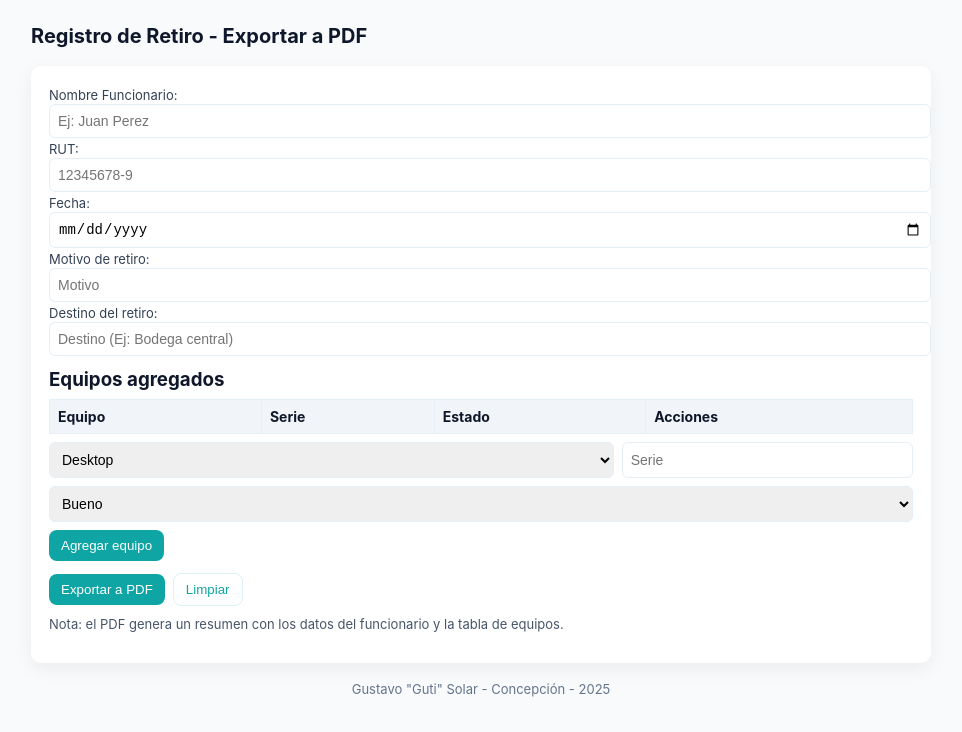
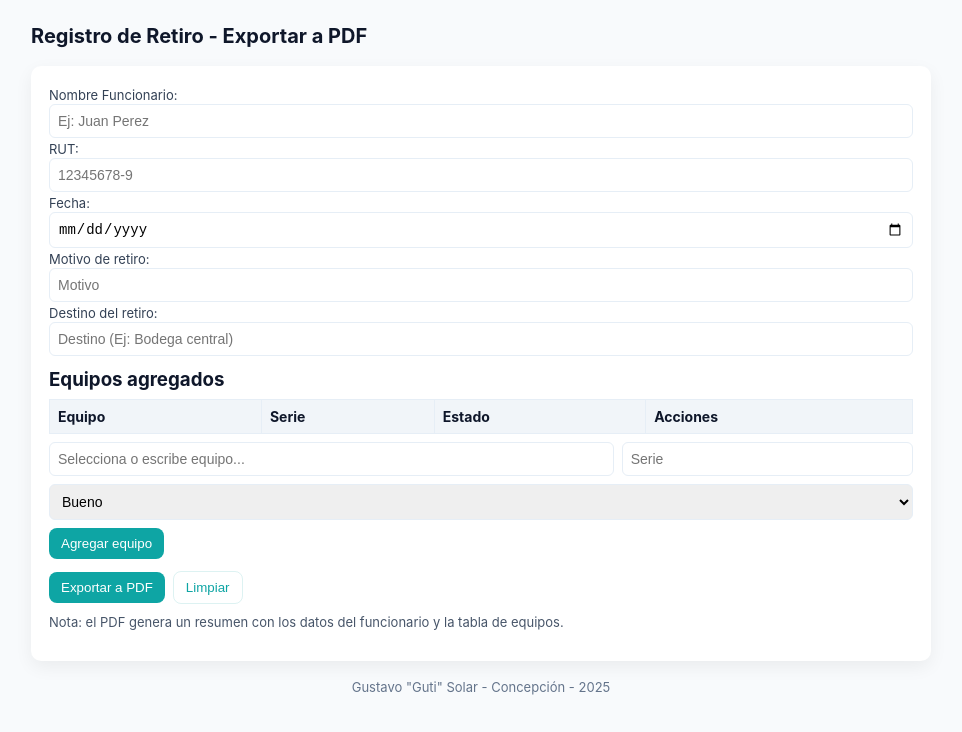
Before and after one commit to Gutischi98/appretiros, a website: page index.html in a window 1280 px wide. Shown: the whole page, without its empty margins (159-1121 px from the left). Drawn offline with nearby package versions, Linux system fonts and the light colour scheme.

Commit message:
Replace select with input and add datalist

```diff
--- a/index.html
+++ b/index.html
@@ -55,6 +55,7 @@
         border-radius: 6px;
         border: 1px solid #e6eef6;
         font-size: 14px;
+        box-sizing: border-box; /* Asegura que el padding no deforme el input */
       }
       .full {
         grid-column: 1/-1;
@@ -170,22 +171,26 @@
           <div
             style="display: flex; gap: 8px; margin-top: 8px; flex-wrap: wrap"
           >
-            <select
+            <input
               id="eqNombre"
+              list="eqNombreLista"
+              placeholder="Selecciona o escribe equipo..."
               style="
                 flex: 2;
                 padding: 8px;
                 border-radius: 6px;
                 border: 1px solid #e6eef6;
               "
-            >
-              <option value="Desktop">Desktop</option>
-              <option value="Notebook">Notebook</option>
-              <option value="Impresora">Impresora</option>
-              <option value="Monitor">Monitor</option>
-              <option value="Scanner">Scanner</option>
-              <option value="Docking">Docking</option>
-            </select>
+            />
+            <datalist id="eqNombreLista">
+              <option value="Desktop"></option>
+              <option value="Notebook"></option>
+              <option value="Impresora"></option>
+              <option value="Monitor"></option>
+              <option value="Scanner"></option>
+              <option value="Docking"></option>
+            </datalist>
+
             <input
               id="eqSerie"
               placeholder="Serie"
@@ -230,7 +235,6 @@
       <footer>Gustavo "Guti" Solar - Concepción - 2025</footer>
     </div>
 
-    <!-- Dependencias desde CDN -->
     <script src="https://cdnjs.cloudflare.com/ajax/libs/html2canvas/1.4.1/html2canvas.min.js"></script>
     <script src="https://cdnjs.cloudflare.com/ajax/libs/jspdf/2.5.1/jspdf.umd.min.js"></script>
 
@@ -257,7 +261,7 @@
         const serie = document.getElementById("eqSerie").value.trim();
         const estado = document.getElementById("eqEstado").value;
         if (!nombre) {
-          alert("Ingresa nombre del equipo");
+          alert("Ingresa o selecciona el nombre del equipo");
           return;
         }
         crearFila(nombre, serie, estado);
@@ -359,7 +363,6 @@
             imgWidth,
             imgHeight
           );
-          // si la imagen es más alta que la página, podríamos añadir paginación (no implementada en este ejemplo simple)
           pdf.save(`retiro_${sanitizeFilename(nombre)}_${fecha}.pdf`);
         } catch (err) {
           alert("Error generando PDF: " + err);
```
